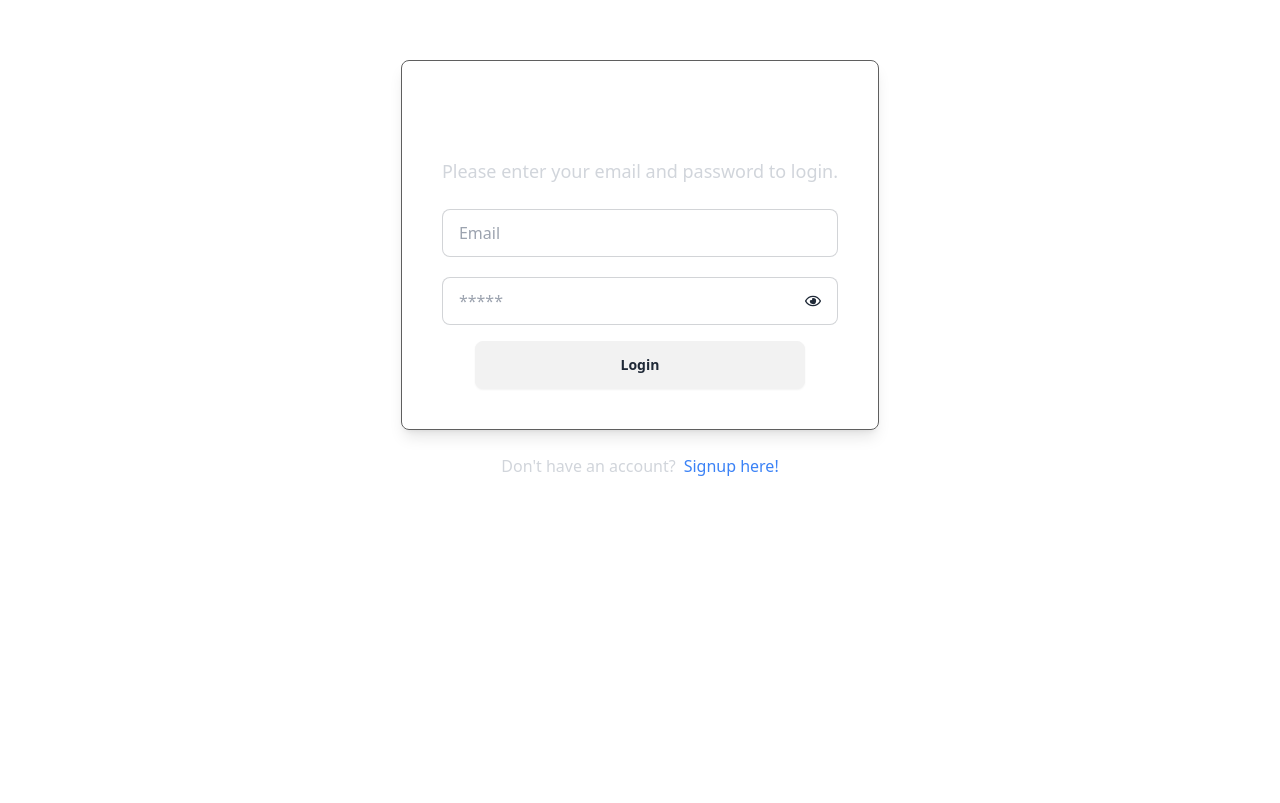
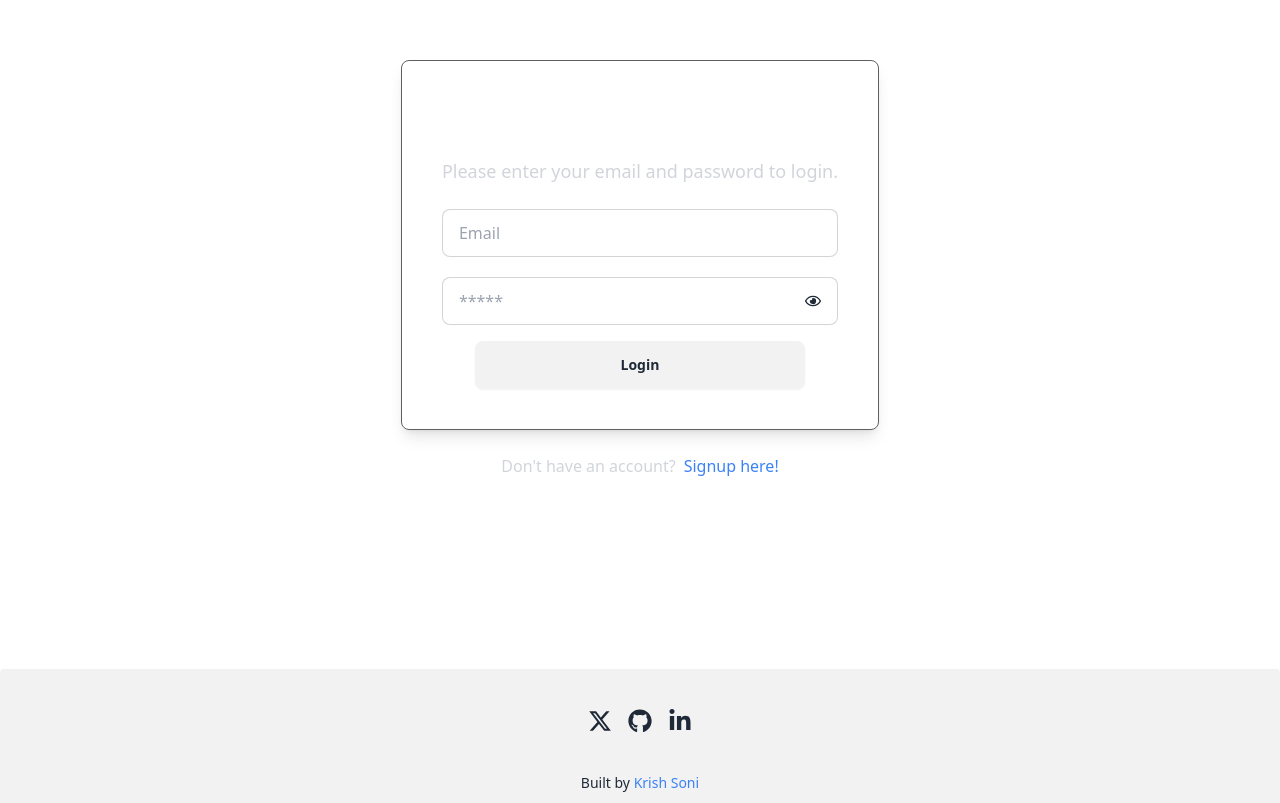
Before and after one commit to isonikrish/TaskLink, a React (Vite) app in the folder frontend/: page / in a window 1280 px wide. Shown: the part 131-934 px from the top of the page. Before the commit the page ends 800 px from the top, so only its background shows below. Built offline with nearby package versions, Linux system fonts and the light colour scheme; no server answers.

Commit message:
Added footer in frontend

```diff
--- a/frontend/src/App.jsx
+++ b/frontend/src/App.jsx
@@ -6,6 +6,7 @@ import Auth from './pages/Auth';
 import { useMainContext } from './contexts/MainContext';
 import Dashboard from './pages/Dashboard';
 import ProtectRoute from './lib/ProtectRoute'
+import Footer from './components/Footer';
 function App() {
   const navigate = useNavigate();
   const { isUserThere, tasks } = useMainContext();
@@ -25,6 +26,7 @@ function App() {
 
       </Routes>
       <Toaster />
+      <Footer />
     </div>
   );
 }
--- /dev/null
+++ b/frontend/src/components/Footer.jsx
@@ -0,0 +1,30 @@
+import React from 'react';
+import {  FaGithub , FaLinkedinIn } from 'react-icons/fa';
+import { FaXTwitter } from "react-icons/fa6";
+
+function Footer() {
+    return (
+        <footer className="footer footer-center bg-base-200 text-base-content rounded p-10">
+            <nav>
+                <div className="grid grid-flow-col gap-4">
+                    <a href="https://x.com/isonikrish" target="_blank" rel="noopener noreferrer">
+                        <FaXTwitter size={24} />
+                    </a>
+                    <a href="https://github.com/isonikrish" target="_blank" rel="noopener noreferrer">
+                        <FaGithub size={24} />
+                    </a>
+                    <a href="https://www.linkedin.com/in/isonikrish/" target="_blank" rel="noopener noreferrer">
+                        <FaLinkedinIn size={24} />
+                    </a>
+
+                </div>
+            </nav>
+            <aside>
+                <p>Built by <span className="text-blue-500 hover:underline">Krish Soni</span></p>
+                <p>Copyright © {new Date().getFullYear()} - All rights reserved</p>
+            </aside>
+        </footer>
+    );
+}
+
+export default Footer;
--- a/frontend/src/components/Task.jsx
+++ b/frontend/src/components/Task.jsx
@@ -6,7 +6,7 @@ import { useMainContext } from '../contexts/MainContext';
 function Task({ task, date, description, id, startTime, endTime, status }) {
     const [finalDate, setFinalDate] = useState(null);
     const [loading, setLoading] = useState(false);
-    const { handleTaskStatus,handleDeleteTask } = useMainContext();
+    const { handleTaskStatus, handleDeleteTask } = useMainContext();
     const [importantTask, setImportantTask] = useState(false);
 
     function updateDate() {
@@ -31,12 +31,14 @@ function Task({ task, date, description, id, startTime, endTime, status }) {
         setLoading(false);
     };
 
+    // Function to get important status from localStorage
     const getImportantTasks = () => {
         const tasks = JSON.parse(localStorage.getItem("tasks")) || [];
         const taskItem = tasks.find((task) => task.id === id);
-        if (taskItem && taskItem.isImportant) {
-            setImportantTask(true);
+        if (taskItem) {
+            setImportantTask(taskItem.isImportant || false);
         } else {
+
             setImportantTask(false);
         }
     };
@@ -45,14 +47,29 @@ function Task({ task, date, description, id, startTime, endTime, status }) {
         getImportantTasks();
     }, [id]);
 
+    // Function to toggle important status
     const toggleImportant = () => {
-        setImportantTask(prevState => !prevState);
         const tasks = JSON.parse(localStorage.getItem("tasks")) || [];
         const taskIndex = tasks.findIndex((task) => task.id === id);
+
+
+        setImportantTask(prevState => !prevState);
+
         if (taskIndex !== -1) {
+
             tasks[taskIndex].isImportant = !tasks[taskIndex].isImportant;
-            localStorage.setItem("tasks", JSON.stringify(tasks)); // Update localStorage
+        } else {
+
+            const newTask = {
+                id,
+                task,
+
+
+                isImportant: !importantTask,
+            };
+            tasks.push(newTask);
         }
+        localStorage.setItem("tasks", JSON.stringify(tasks)); // Update localStorage
     };
 
     return (
@@ -83,16 +100,14 @@ function Task({ task, date, description, id, startTime, endTime, status }) {
             </div>
 
             <div className="flex space-x-4 items-center">
-                <button className="p-2 rounded-full bg-gray-700 hover:bg-blue-600 text-gray-300 hover:text-white transition duration-300" onClick={()=>handleDeleteTask(id)}>
+                <button className="p-2 rounded-full bg-gray-700 hover:bg-blue-600 text-gray-300 hover:text-white transition duration-300" onClick={() => handleDeleteTask(id)}>
                     <MdDelete className='text-2xl' />
                 </button>
                 <label className="swap swap-rotate">
-
                     {importantTask ? (
-                        <FaStar className=' text-2xl' onClick={toggleImportant} />
-
+                        <FaStar className='text-2xl' onClick={toggleImportant} />
                     ) : (
-                        <FaRegStar className=' text-2xl' onClick={toggleImportant} />
+                        <FaRegStar className='text-2xl' onClick={toggleImportant} />
                     )}
                 </label>
             </div>
--- a/frontend/src/components/Tasks.jsx
+++ b/frontend/src/components/Tasks.jsx
@@ -8,7 +8,7 @@ function Tasks() {
         <div className='m-10 bg-base-200 p-4 rounded-lg'>
             <div className="p-4">
                 <h2 className="text-2xl font-semibold mb-4">My Tasks</h2>
-                <div className='h-[300px] overflow-y-scroll'>
+                <div className='h-[500px] overflow-y-scroll'>
                 {tasks?.map((task) => {
                     return (
                         <Task key={task._id} task={task.task} description={task.description} date={task.date} id={task._id} startTime={task.startTime} endTime={task.endTime} status={task.status} />
--- a/frontend/src/components/Topbar.jsx
+++ b/frontend/src/components/Topbar.jsx
@@ -42,7 +42,7 @@ function Topbar() {
             </label>
           </li>
 
-          <li className="w-full lg:w-auto">
+          {/* <li className="w-full lg:w-auto">
             <Link
               to="/profile"
               className="flex items-center gap-2 px-4 py-2 w-full lg:w-auto hover:scale-105 transition-transform duration-300 ease-in-out"
@@ -53,7 +53,7 @@ function Topbar() {
                 </div>
               </div>
             </Link>
-          </li>
+          </li> */}
         </ul>
       </div>
 
```
